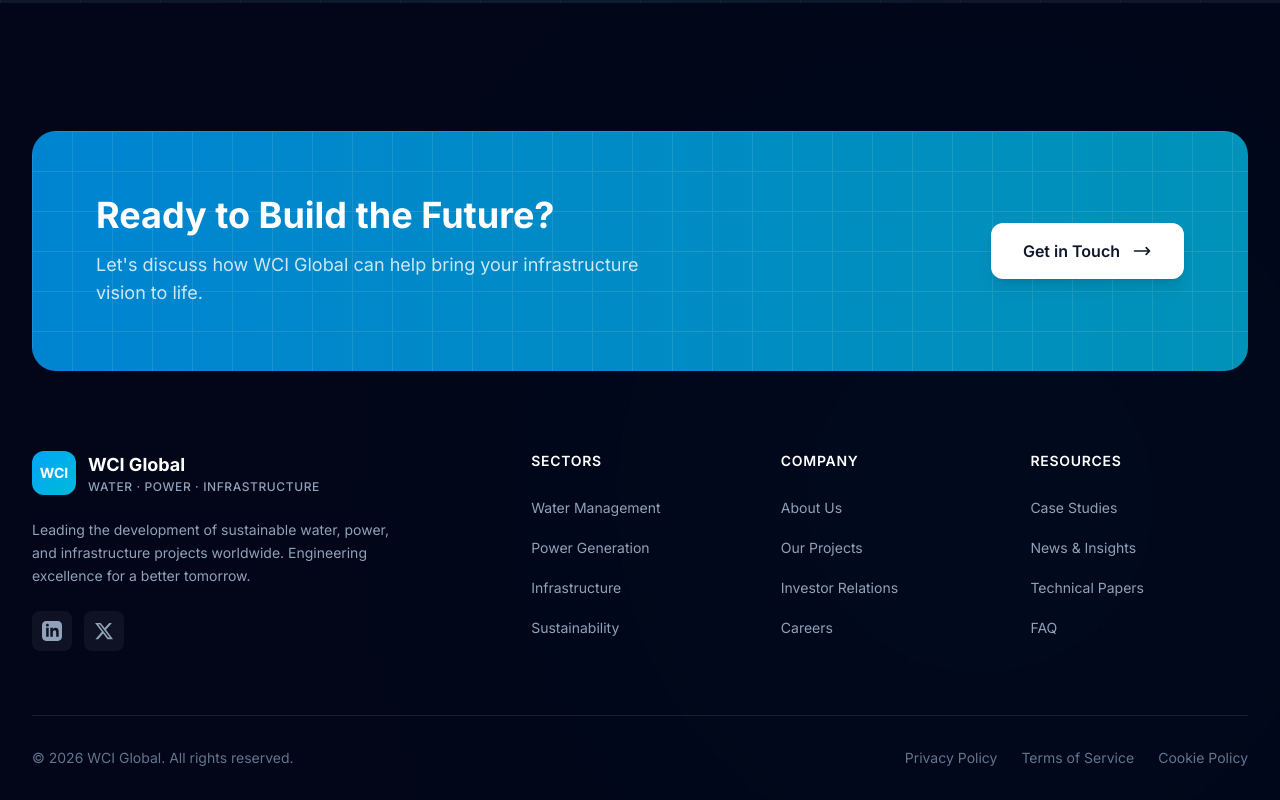
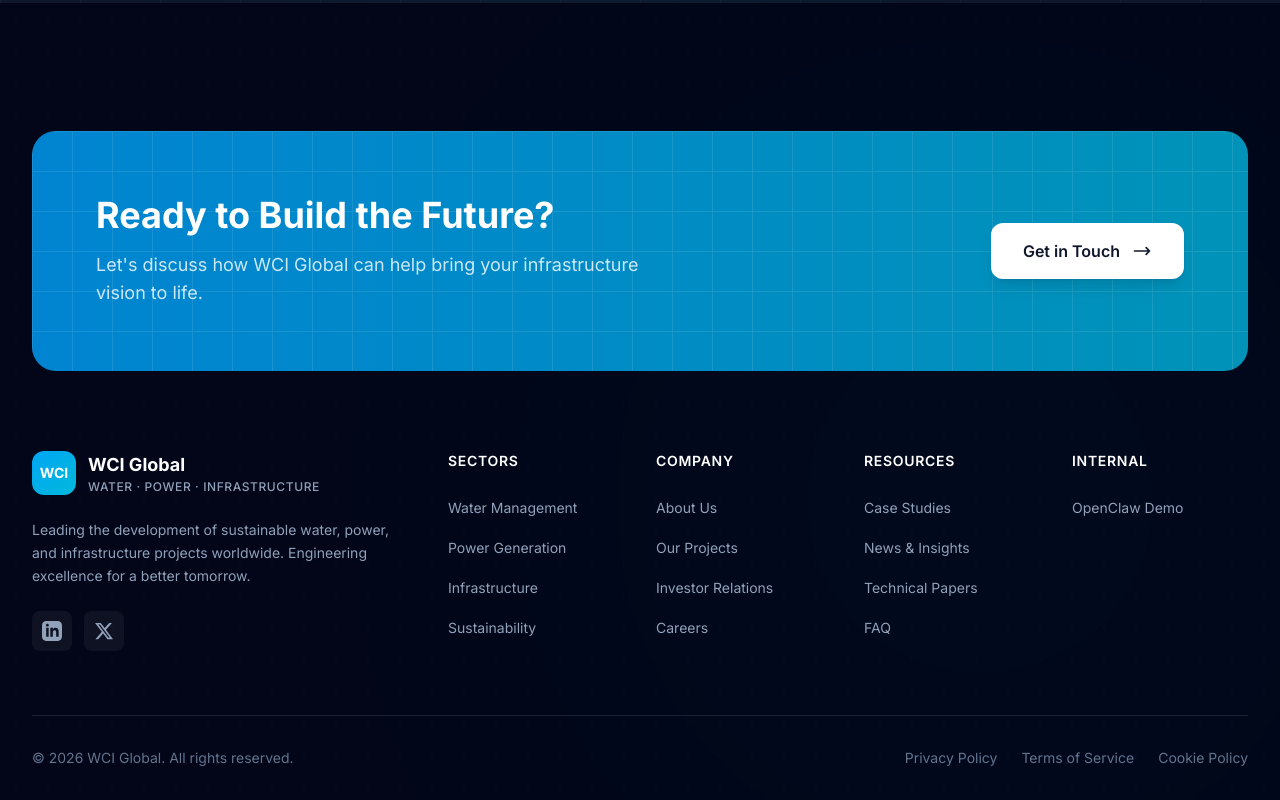
Before and after one commit to rwnm/wci-final, a Next.js app: page / in a window 1280 px wide. Shown: the part 3053-3853 px from the top of the page. Built offline with nearby package versions, Linux system fonts and the light colour scheme.

Commit message:
feat: add OpenClaw Demo link to footer

```diff
--- a/components/Footer.tsx
+++ b/components/Footer.tsx
@@ -26,7 +26,8 @@ export default function Footer() {
   const footerLinks = {
     sectors: ["Water Management", "Power Generation", "Infrastructure", "Sustainability"],
     company: ["About Us", "Our Projects", "Investor Relations", "Careers"],
-    resources: ["Case Studies", "News & Insights", "Technical Papers", "FAQ"]
+    resources: ["Case Studies", "News & Insights", "Technical Papers", "FAQ"],
+    internal: ["OpenClaw Demo"]
   }
 
   const socialLinks = [
@@ -80,7 +81,7 @@ export default function Footer() {
         </div>
 
         {/* Footer Grid */}
-        <div className="reveal opacity-0 delay-100 grid md:grid-cols-2 lg:grid-cols-5 gap-12 lg:gap-8 pb-16 border-b border-white/10">
+        <div className="reveal opacity-0 delay-100 grid md:grid-cols-2 lg:grid-cols-6 gap-12 lg:gap-8 pb-16 border-b border-white/10">
           {/* Brand Column */}
           <div className="lg:col-span-2 space-y-6">
             <div className="flex items-center gap-3">
@@ -150,6 +151,20 @@ export default function Footer() {
               ))}
             </ul>
           </div>
+
+          {/* Internal */}
+          <div>
+            <h4 className="text-sm font-semibold text-white mb-6 uppercase tracking-wider">Internal</h4>
+            <ul className="space-y-4">
+              {footerLinks.internal.map(item => (
+                <li key={item}>
+                  <a href="/openclaw-demo" className="text-sm text-slate-400 hover:text-white transition-colors duration-300">
+                    {item}
+                  </a>
+                </li>
+              ))}
+            </ul>
+          </div>
         </div>
 
         {/* Bottom Bar */}
```
